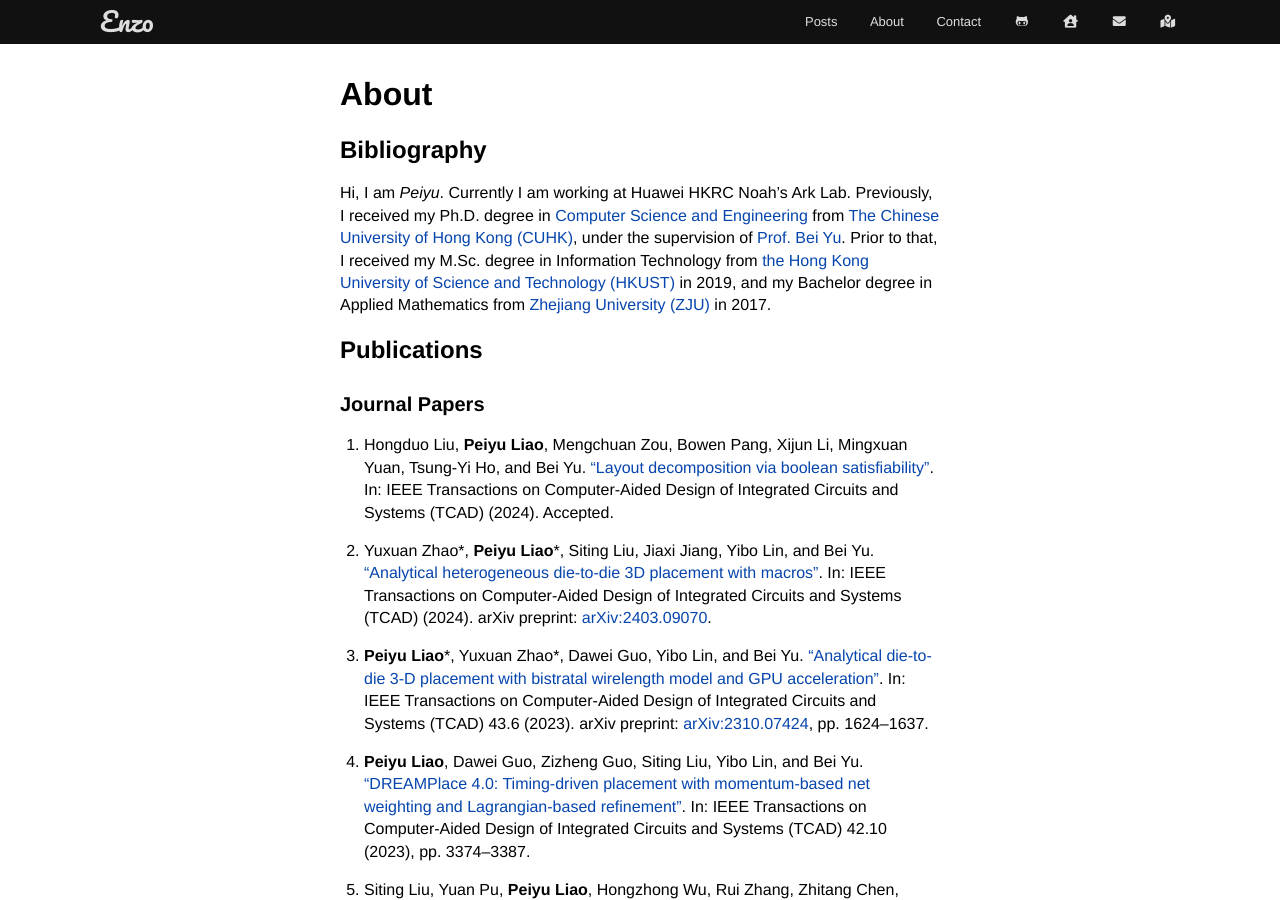
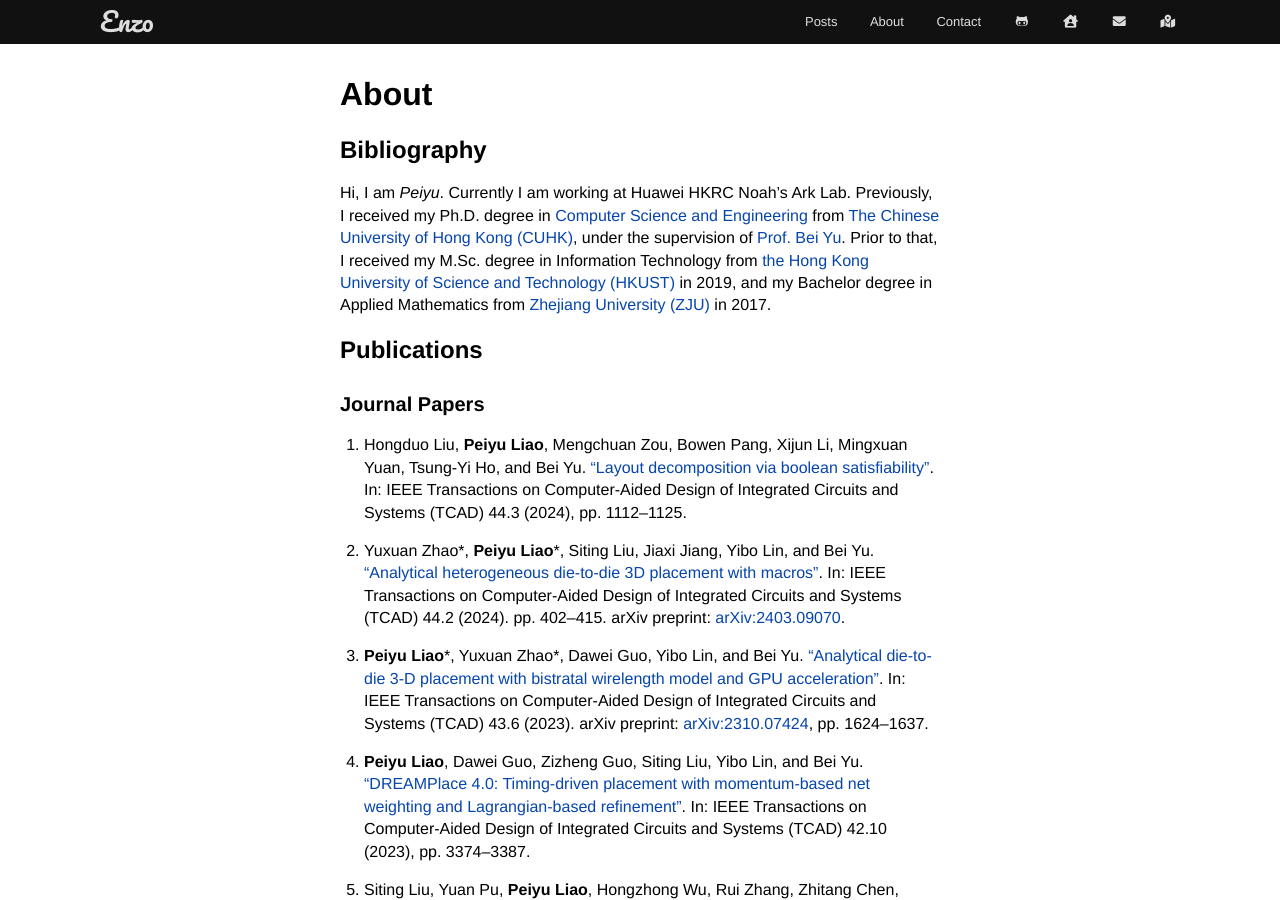
Before and after one commit to enzoleo/enzoleo.github.io, a Jekyll site: the page built from pages/about.md, in a window 1280 px wide and 900 px high. Built offline with Jekyll 4.4.1, drawn with Linux system fonts in a browser that asks for light colours.

Commit message:
Update pubs

```diff
--- a/pages/about.md
+++ b/pages/about.md
@@ -11,23 +11,23 @@ Hi, I am *Peiyu*. Currently I am working at Huawei HKRC Noah's Ark Lab. Previous
 
 ### Journal Papers
 
-1. Hongduo Liu, **Peiyu Liao**, Mengchuan Zou, Bowen Pang, Xijun Li, Mingxuan Yuan, Tsung-Yi Ho, and Bei Yu. ["Layout decomposition via boolean satisfiability"](http://dx.doi.org/10.1109/TCAD.2024.3467220). In: IEEE Transactions on Computer-Aided Design of Integrated Circuits and Systems (TCAD) (2024). Accepted.
-1. Yuxuan Zhao\*, **Peiyu Liao**\*, Siting Liu, Jiaxi Jiang, Yibo Lin, and Bei Yu. ["Analytical heterogeneous die-to-die 3D placement with macros"](http://dx.doi.org/10.1109/TCAD.2024.3444716). In: IEEE Transactions on Computer-Aided Design of Integrated Circuits and Systems (TCAD) (2024). arXiv preprint: [arXiv:2403.09070](https://arxiv.org/abs/2403.09070).
-1. **Peiyu Liao**\*, Yuxuan Zhao\*, Dawei Guo, Yibo Lin, and Bei Yu. ["Analytical die-to-die 3-D placement with bistratal wirelength model and GPU acceleration"](http://dx.doi.org/10.1109/TCAD.2023.3347293). In: IEEE Transactions on Computer-Aided Design of Integrated Circuits and Systems (TCAD) 43.6 (2023). arXiv preprint: [arXiv:2310.07424](https://arxiv.org/abs/2310.07424), pp. 1624–1637.
-1. **Peiyu Liao**, Dawei Guo, Zizheng Guo, Siting Liu, Yibo Lin, and Bei Yu. ["DREAMPlace 4.0: Timing-driven placement with momentum-based net weighting and Lagrangian-based refinement"](http://dx.doi.org/10.1109/TCAD.2023.3240132). In: IEEE Transactions on Computer-Aided Design of Integrated Circuits and Systems (TCAD) 42.10 (2023), pp. 3374–3387.
-1. Siting Liu, Yuan Pu, **Peiyu Liao**, Hongzhong Wu, Rui Zhang, Zhitang Chen, Wenlong Lv, Yibo Lin, and Bei Yu. ["FastGR: Global routing on CPU-GPU with heterogeneous task graph scheduler"](http://dx.doi.org/10.1109/TCAD.2022.3217668). In: IEEE Transactions on Computer-Aided Design of Integrated Circuits and Systems (TCAD) 42.7 (2022), pp. 2317–2330.
+1. Hongduo Liu, **Peiyu Liao**, Mengchuan Zou, Bowen Pang, Xijun Li, Mingxuan Yuan, Tsung-Yi Ho, and Bei Yu. ["Layout decomposition via boolean satisfiability"](http://dx.doi.org/10.1109/TCAD.2024.3467220). In: IEEE Transactions on Computer-Aided Design of Integrated Circuits and Systems (TCAD) 44.3 (2024), pp. 1112--1125.
+1. Yuxuan Zhao\*, **Peiyu Liao**\*, Siting Liu, Jiaxi Jiang, Yibo Lin, and Bei Yu. ["Analytical heterogeneous die-to-die 3D placement with macros"](http://dx.doi.org/10.1109/TCAD.2024.3444716). In: IEEE Transactions on Computer-Aided Design of Integrated Circuits and Systems (TCAD) 44.2 (2024). pp. 402--415. arXiv preprint: [arXiv:2403.09070](https://arxiv.org/abs/2403.09070).
+1. **Peiyu Liao**\*, Yuxuan Zhao\*, Dawei Guo, Yibo Lin, and Bei Yu. ["Analytical die-to-die 3-D placement with bistratal wirelength model and GPU acceleration"](http://dx.doi.org/10.1109/TCAD.2023.3347293). In: IEEE Transactions on Computer-Aided Design of Integrated Circuits and Systems (TCAD) 43.6 (2023). arXiv preprint: [arXiv:2310.07424](https://arxiv.org/abs/2310.07424), pp. 1624--1637.
+1. **Peiyu Liao**, Dawei Guo, Zizheng Guo, Siting Liu, Yibo Lin, and Bei Yu. ["DREAMPlace 4.0: Timing-driven placement with momentum-based net weighting and Lagrangian-based refinement"](http://dx.doi.org/10.1109/TCAD.2023.3240132). In: IEEE Transactions on Computer-Aided Design of Integrated Circuits and Systems (TCAD) 42.10 (2023), pp. 3374--3387.
+1. Siting Liu, Yuan Pu, **Peiyu Liao**, Hongzhong Wu, Rui Zhang, Zhitang Chen, Wenlong Lv, Yibo Lin, and Bei Yu. ["FastGR: Global routing on CPU-GPU with heterogeneous task graph scheduler"](http://dx.doi.org/10.1109/TCAD.2022.3217668). In: IEEE Transactions on Computer-Aided Design of Integrated Circuits and Systems (TCAD) 42.7 (2022), pp. 2317--2330.
 
 ### Conference Papers
-1. Yuxuan Zhao, **Peiyu Liao**, and Bei Yu. "3D-Flow: Flow-based standard cell legalization for 3D ICs". In: ACM/IEEE Design Automation Conference (DAC). San Francisco, CA, USA, 2025, pp. 1–6.
-1. Hongduo Liu, **Peiyu Liao**, Junhua Huang, Hui-Ling Zhen, Mingxuan Yuan, Tsung-Yi Ho, and Bei Yu. ["Parallel Gröbner basis rewriting and memory optimization for eﬀicient multiplier verification"](http://dx.doi.org/10.23919/DATE58400.2024.10546568). In: IEEE/ACM Proceedings Design, Automation and Test in Europe (DATE). Valencia, Spain, 2024, pp. 1–6.
-1. Yu Zhang, Yuan Pu, Fangzhou Liu, **Peiyu Liao**, Kai-Yuan Chao, Keren Zhu, Yibo Lin, and Bei Yu. ["Multi-electrostatics based placement for non-integer multiple-height cells"](http://dx.doi.org/10.1145/3626184.3633320). In: ACM International Symposium on Physical Design (ISPD). 2024, pp. 161–168.
-1. Haoyuan Wu\*, Xinyun Zhang\*, Peng Xu, **Peiyu Liao**, Xufeng Yao, and Bei Yu. ["p-Laplacian adaptation for generative pre-trained vision-language models"](http://dx.doi.org/10.1609/aaai.v38i6.28415). In: AAAI Conference on Artificial Intelligence (AAAI). Vol. 38. 6. Vancouver, Canada, 2024, pp. 6003–6011.
-1. Siting Liu, Yuan Pu, **Peiyu Liao**, Hongzhong Wu, Rui Zhang, Zhitang Chen, Wenlong Lv, Yibo Lin, and Bei Yu. ["FastGR: Global routing on CPU-GPU with heterogeneous task graph scheduler (extended abstract)"](http://dx.doi.org/10.24963/ijcai.2023/720). In: International Joint Conference on Artificial Intelligence (IJCAI). Sister Conferences Best Papers. Extended Abstract. Macau, China, 2023, pp. 6458–6462.
-1. **Peiyu Liao**, Hongduo Liu, Yibo Lin, Bei Yu, and Martin Wong. ["On a Moreau envelope wirelength model for analytical global placement"](http://dx.doi.org/10.1109/DAC56929.2023.10247712). In: ACM/IEEE Design Automation Conference (DAC). San Francisco, CA, USA, 2023, pp. 1–6.
-1. Hongduo Liu, **Peiyu Liao**, Mengchuan Zou, Bowen Pang, Xijun Li, Mingxuan Yuan, Tsung-Yi Ho, and Bei Yu. ["Layout decomposition via boolean satisfiability"](http://dx.doi.org/10.1109/DAC56929.2023.10247883). In: ACM/IEEE Design Automation Conference (DAC). San Francisco, CA, USA, 2023, pp. 1–6.
-1. **Peiyu Liao**, Siting Liu, Zhitang Chen, Wenlong Lv, Yibo Lin, and Bei Yu. ["DREAMPlace 4.0: Timing-driven global placement with momentum-based net weighting"](http://dx.doi.org/10.23919/DATE54114.2022.9774725). In: IEEE/ACM Proceedings Design, Automation and Test in Europe (DATE). Antwerp, Belgium, 2022, pp. 939–944.
-1. Siting Liu, **Peiyu Liao**, Rui Zhang, Zhitang Chen, Wenlong Lv, Yibo Lin, and Bei Yu. ["FastGR: global routing on CPU-GPU with heterogeneous task graph scheduler"](http://dx.doi.org/10.23919/DATE54114.2022.9774606). In: IEEE/ACM Proceedings Design, Automation and Test in Europe (DATE). <span style="color:brown">**Best Paper Award**</span>. Antwerp, Belgium, 2022, pp. 760–765.
-1. Zhuolun He, **Peiyu Liao**, Siting Liu, Yuzhe Ma, Yibo Lin, and Bei Yu. ["Physical synthesis for advanced neural network processors (invited paper)"](http://dx.doi.org/10.1145/3394885.3431625). In: IEEE/ACM Asia and South Pacific Design Automation Conference (ASPDAC). Invited Paper. Tokyo, Japan, 2021, pp. 833–840.
-1. Siting Liu, Qi Sun, **Peiyu Liao**, Yibo Lin, and Bei Yu. ["Global placement with deep learning-enabled explicit routability optimization"](http://dx.doi.org/10.23919/DATE51398.2021.9473959). In: IEEE/ACM Proceedings Design, Automation and Test in Europe (DATE). Grenoble, France, 2021, pp. 1821–1824.
-1. Zhuolun He, Yuzhe Ma, Lu Zhang, **Peiyu Liao**, Ngai Wong, Bei Yu, and Martin D. F. Wong. ["Learn to floorplan through acquisition of effective local search heuristics"](http://dx.doi.org/10.1109/ICCD50377.2020.00061). In: IEEE International Conference on Computer Design (ICCD). Hartford, CT, USA, 2020, pp. 324–331.
-1. Zhuolun He, Lu Zhang, Peiyu Liao, Yuzhe Ma, and Bei Yu. ["Reinforcement learning driven physical synthesis : (invited paper)"](http://dx.doi.org/10.1109/ICSICT49897.2020.9278350). In: IEEE International Conference on Solid-State and Integrated Circuit Technology (ICSICT). Invited Paper. Kunming, China, 2020, pp. 1–4.
+1. Yuxuan Zhao, **Peiyu Liao**, and Bei Yu. "3D-Flow: Flow-based standard cell legalization for 3D ICs". In: ACM/IEEE Design Automation Conference (DAC). San Francisco, CA, USA, 2025, pp. 1--6.
+1. Hongduo Liu, **Peiyu Liao**, Junhua Huang, Hui-Ling Zhen, Mingxuan Yuan, Tsung-Yi Ho, and Bei Yu. ["Parallel Gröbner basis rewriting and memory optimization for eﬀicient multiplier verification"](http://dx.doi.org/10.23919/DATE58400.2024.10546568). In: IEEE/ACM Proceedings Design, Automation and Test in Europe (DATE). Valencia, Spain, 2024, pp. 1--6.
+1. Yu Zhang, Yuan Pu, Fangzhou Liu, **Peiyu Liao**, Kai-Yuan Chao, Keren Zhu, Yibo Lin, and Bei Yu. ["Multi-electrostatics based placement for non-integer multiple-height cells"](http://dx.doi.org/10.1145/3626184.3633320). In: ACM International Symposium on Physical Design (ISPD). 2024, pp. 161--168.
+1. Haoyuan Wu\*, Xinyun Zhang\*, Peng Xu, **Peiyu Liao**, Xufeng Yao, and Bei Yu. ["p-Laplacian adaptation for generative pre-trained vision-language models"](http://dx.doi.org/10.1609/aaai.v38i6.28415). In: AAAI Conference on Artificial Intelligence (AAAI). Vol. 38. 6. Vancouver, Canada, 2024, pp. 6003--6011.
+1. Siting Liu, Yuan Pu, **Peiyu Liao**, Hongzhong Wu, Rui Zhang, Zhitang Chen, Wenlong Lv, Yibo Lin, and Bei Yu. ["FastGR: Global routing on CPU-GPU with heterogeneous task graph scheduler (extended abstract)"](http://dx.doi.org/10.24963/ijcai.2023/720). In: International Joint Conference on Artificial Intelligence (IJCAI). Sister Conferences Best Papers. Extended Abstract. Macau, China, 2023, pp. 6458--6462.
+1. **Peiyu Liao**, Hongduo Liu, Yibo Lin, Bei Yu, and Martin Wong. ["On a Moreau envelope wirelength model for analytical global placement"](http://dx.doi.org/10.1109/DAC56929.2023.10247712). In: ACM/IEEE Design Automation Conference (DAC). San Francisco, CA, USA, 2023, pp. 1--6.
+1. Hongduo Liu, **Peiyu Liao**, Mengchuan Zou, Bowen Pang, Xijun Li, Mingxuan Yuan, Tsung-Yi Ho, and Bei Yu. ["Layout decomposition via boolean satisfiability"](http://dx.doi.org/10.1109/DAC56929.2023.10247883). In: ACM/IEEE Design Automation Conference (DAC). San Francisco, CA, USA, 2023, pp. 1--6.
+1. **Peiyu Liao**, Siting Liu, Zhitang Chen, Wenlong Lv, Yibo Lin, and Bei Yu. ["DREAMPlace 4.0: Timing-driven global placement with momentum-based net weighting"](http://dx.doi.org/10.23919/DATE54114.2022.9774725). In: IEEE/ACM Proceedings Design, Automation and Test in Europe (DATE). Antwerp, Belgium, 2022, pp. 939--944.
+1. Siting Liu, **Peiyu Liao**, Rui Zhang, Zhitang Chen, Wenlong Lv, Yibo Lin, and Bei Yu. ["FastGR: global routing on CPU-GPU with heterogeneous task graph scheduler"](http://dx.doi.org/10.23919/DATE54114.2022.9774606). In: IEEE/ACM Proceedings Design, Automation and Test in Europe (DATE). <span style="color:brown">**Best Paper Award**</span>. Antwerp, Belgium, 2022, pp. 760--765.
+1. Zhuolun He, **Peiyu Liao**, Siting Liu, Yuzhe Ma, Yibo Lin, and Bei Yu. ["Physical synthesis for advanced neural network processors (invited paper)"](http://dx.doi.org/10.1145/3394885.3431625). In: IEEE/ACM Asia and South Pacific Design Automation Conference (ASPDAC). Invited Paper. Tokyo, Japan, 2021, pp. 833--840.
+1. Siting Liu, Qi Sun, **Peiyu Liao**, Yibo Lin, and Bei Yu. ["Global placement with deep learning-enabled explicit routability optimization"](http://dx.doi.org/10.23919/DATE51398.2021.9473959). In: IEEE/ACM Proceedings Design, Automation and Test in Europe (DATE). Grenoble, France, 2021, pp. 1821--1824.
+1. Zhuolun He, Yuzhe Ma, Lu Zhang, **Peiyu Liao**, Ngai Wong, Bei Yu, and Martin D. F. Wong. ["Learn to floorplan through acquisition of effective local search heuristics"](http://dx.doi.org/10.1109/ICCD50377.2020.00061). In: IEEE International Conference on Computer Design (ICCD). Hartford, CT, USA, 2020, pp. 324--331.
+1. Zhuolun He, Lu Zhang, Peiyu Liao, Yuzhe Ma, and Bei Yu. ["Reinforcement learning driven physical synthesis : (invited paper)"](http://dx.doi.org/10.1109/ICSICT49897.2020.9278350). In: IEEE International Conference on Solid-State and Integrated Circuit Technology (ICSICT). Invited Paper. Kunming, China, 2020, pp. 1--4.
```
Also changed, not shown: _posts/2020-12-16-pui-yin-lane.md (deleted, +0 -13 lines).
